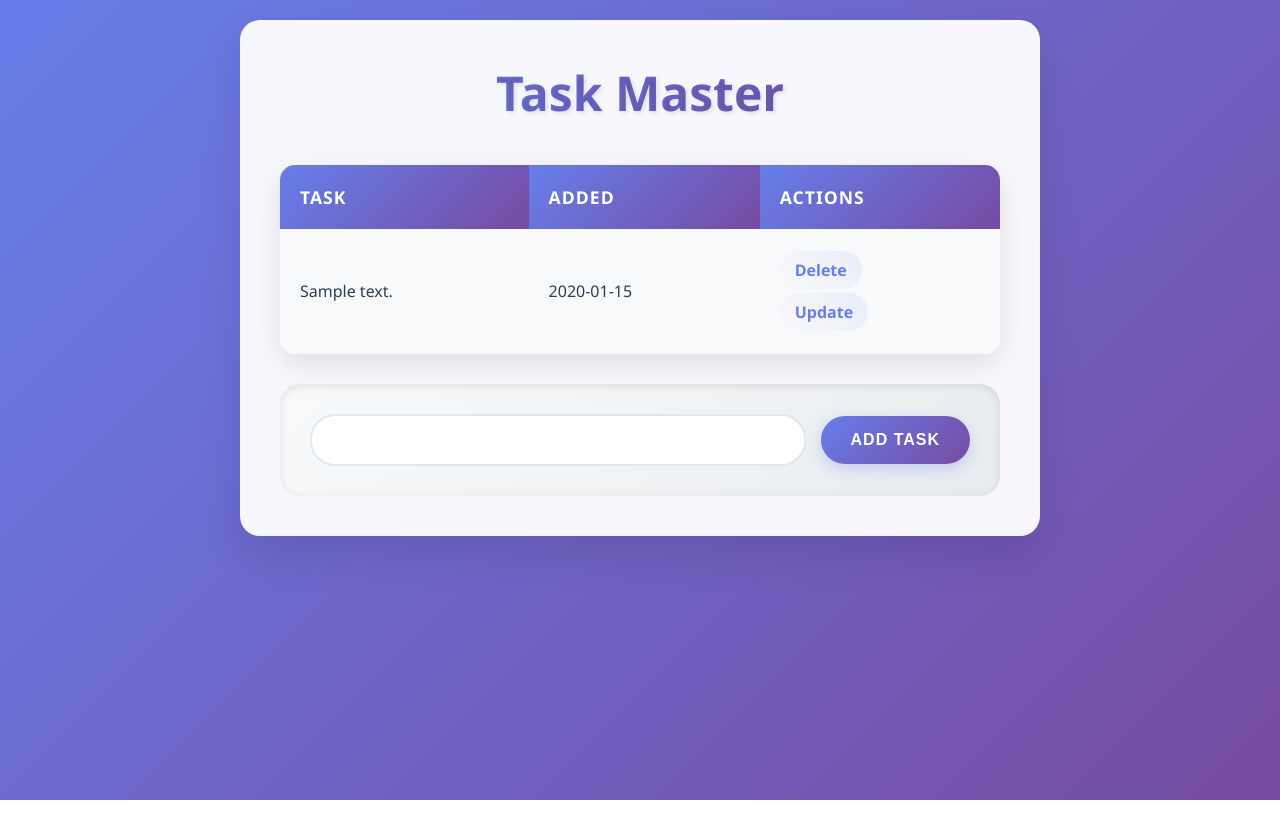
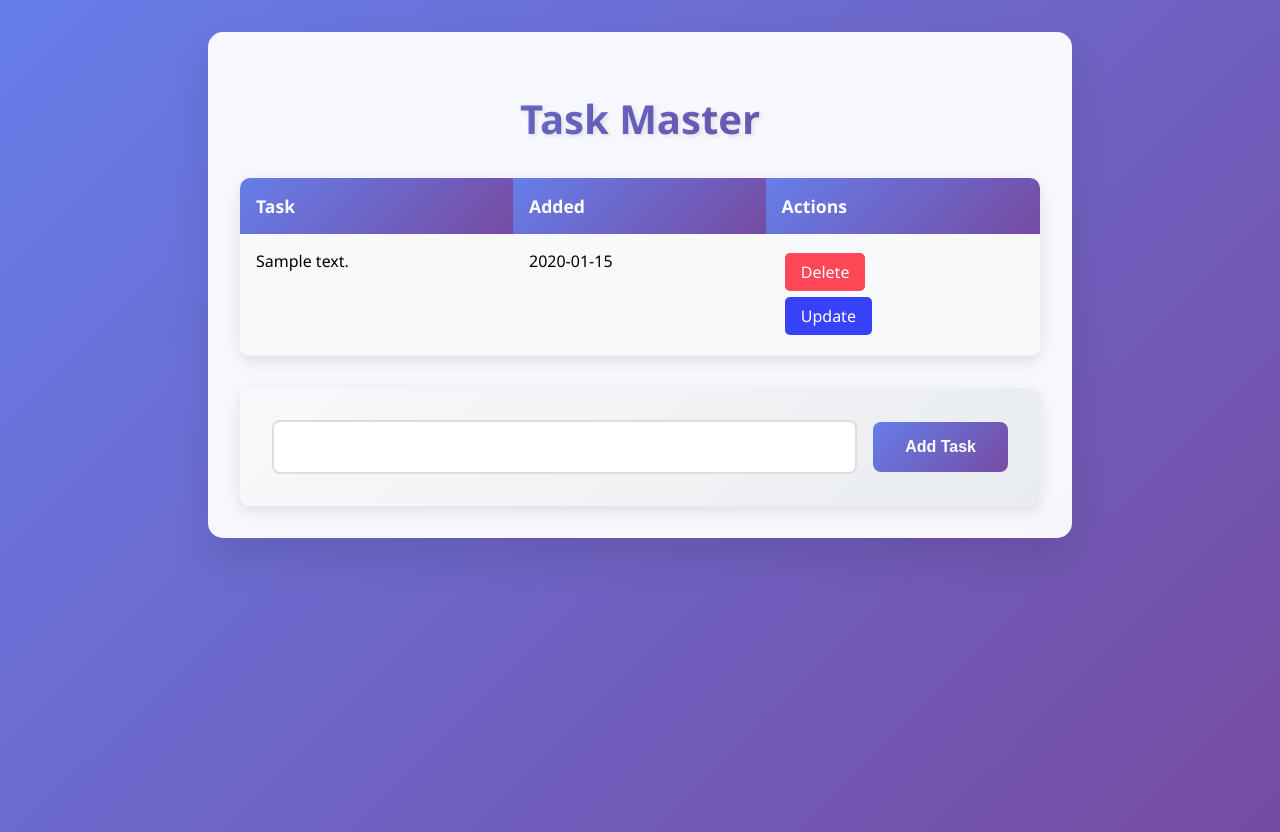
Before and after one commit to EthnXie/task-manager, a Flask app: page / in a window 1280 px wide. Before the commit the page ends 800 px from the top, so only its background shows below. Run offline with Flask 3, Linux system fonts and the light colour scheme; tables that the repository leaves empty hold one stand-in row (values such as "Sample post").

Commit message:
Changed CSS

```diff
--- a/static/css/main.css
+++ b/static/css/main.css
@@ -1,33 +1,28 @@
-/* Reset and base styles */
-* {
-    margin: 0;
-    padding: 0;
-    box-sizing: border-box;
-}
-
+/* General styling */
 body {
     font-family: 'Segoe UI', Tahoma, Geneva, Verdana, sans-serif;
     background: linear-gradient(135deg, #667eea 0%, #764ba2 100%);
+    margin: 0;
+    padding: 0;
     min-height: 100vh;
-    padding: 20px;
 }
 
 .content {
     max-width: 800px;
     margin: 0 auto;
+    padding: 2rem;
     background: rgba(255, 255, 255, 0.95);
-    border-radius: 20px;
-    padding: 40px;
+    border-radius: 15px;
     box-shadow: 0 20px 40px rgba(0, 0, 0, 0.1);
-    backdrop-filter: blur(10px);
+    margin-top: 2rem;
+    margin-bottom: 2rem;
 }
 
-/* Header */
+/* Header styling */
 h1 {
-    text-align: center;
-    color: #2c3e50;
-    font-size: 3em;
-    margin-bottom: 40px;
+    color: #333;
+    font-size: 2.5rem;
+    margin-bottom: 2rem;
     text-shadow: 2px 2px 4px rgba(0, 0, 0, 0.1);
     background: linear-gradient(45deg, #667eea, #764ba2);
     -webkit-background-clip: text;
@@ -35,33 +30,36 @@ h1 {
     background-clip: text;
 }
 
-/* Table styles */
+h4 {
+    color: #666;
+    font-style: italic;
+    margin-bottom: 2rem;
+}
+
+/* Table styling */
 table {
     width: 100%;
     border-collapse: collapse;
-    margin-bottom: 30px;
+    margin-bottom: 2rem;
     background: white;
-    border-radius: 15px;
+    border-radius: 10px;
     overflow: hidden;
-    box-shadow: 0 10px 30px rgba(0, 0, 0, 0.1);
+    box-shadow: 0 5px 15px rgba(0, 0, 0, 0.1);
 }
 
 th {
     background: linear-gradient(135deg, #667eea, #764ba2);
     color: white;
-    padding: 20px;
+    padding: 1rem;
     text-align: left;
     font-weight: 600;
-    font-size: 1.1em;
-    text-transform: uppercase;
-    letter-spacing: 1px;
+    font-size: 1.1rem;
 }
 
 td {
-    padding: 20px;
-    border-bottom: 1px solid #f1f3f4;
-    color: #2c3e50;
-    font-size: 1em;
+    padding: 1rem;
+    border-bottom: 1px solid #eee;
+    vertical-align: top;
 }
 
 tr:nth-child(even) {
@@ -71,141 +69,135 @@ tr:nth-child(even) {
 tr:hover {
     background-color: #e3f2fd;
     transform: scale(1.01);
+    transition: all 0.2s ease;
+}
+
+/* Action links styling */
+td a {
+    display: inline-block;
+    padding: 0.5rem 1rem;
+    margin: 0.2rem;
+    text-decoration: none;
+    border-radius: 5px;
+    font-weight: 500;
     transition: all 0.3s ease;
 }
 
-/* Action links */
-td a {
-    color: #667eea;
-    text-decoration: none;
-    font-weight: 600;
-    padding: 8px 15px;
-    border-radius: 25px;
-    transition: all 0.3s ease;
-    display: inline-block;
-    margin: 2px 0;
-    background: linear-gradient(45deg, transparent, rgba(102, 126, 234, 0.1));
+td a[href*="delete"] {
+    background: #ff4757;
+    color: white;
 }
 
-td a:hover {
-    background: linear-gradient(45deg, #667eea, #764ba2);
-    color: white;
+td a[href*="delete"]:hover {
+    background: #ff3742;
     transform: translateY(-2px);
-    box-shadow: 0 5px 15px rgba(102, 126, 234, 0.4);
+    box-shadow: 0 5px 15px rgba(255, 71, 87, 0.4);
 }
 
-/* Form styles */
+td a[href*="update"] {
+    background: #3742fa;
+    color: white;
+}
+
+td a[href*="update"]:hover {
+    background: #2f3542;
+    transform: translateY(-2px);
+    box-shadow: 0 5px 15px rgba(55, 66, 250, 0.4);
+}
+
+/* Form styling */
 form {
     background: linear-gradient(135deg, #f8f9fa, #e9ecef);
-    padding: 30px;
-    border-radius: 20px;
-    box-shadow: inset 0 2px 10px rgba(0, 0, 0, 0.1);
+    padding: 2rem;
+    border-radius: 10px;
+    box-shadow: 0 5px 15px rgba(0, 0, 0, 0.1);
     display: flex;
-    gap: 15px;
+    gap: 1rem;
     align-items: center;
     flex-wrap: wrap;
 }
 
 input[type="text"] {
     flex: 1;
-    min-width: 200px;
-    padding: 15px 20px;
-    border: 2px solid #e1e8ed;
-    border-radius: 25px;
-    font-size: 1em;
-    outline: none;
+    min-width: 250px;
+    padding: 1rem;
+    border: 2px solid #ddd;
+    border-radius: 8px;
+    font-size: 1rem;
     transition: all 0.3s ease;
-    background: white;
 }
 
 input[type="text"]:focus {
+    outline: none;
     border-color: #667eea;
-    box-shadow: 0 0 20px rgba(102, 126, 234, 0.2);
+    box-shadow: 0 0 0 3px rgba(102, 126, 234, 0.1);
     transform: translateY(-2px);
 }
 
 input[type="submit"] {
-    padding: 15px 30px;
+    padding: 1rem 2rem;
     background: linear-gradient(135deg, #667eea, #764ba2);
     color: white;
     border: none;
-    border-radius: 25px;
-    font-size: 1em;
+    border-radius: 8px;
+    font-size: 1rem;
     font-weight: 600;
     cursor: pointer;
     transition: all 0.3s ease;
-    text-transform: uppercase;
-    letter-spacing: 1px;
-    box-shadow: 0 5px 15px rgba(102, 126, 234, 0.3);
 }
 
 input[type="submit"]:hover {
     transform: translateY(-3px);
-    box-shadow: 0 10px 25px rgba(102, 126, 234, 0.4);
-    background: linear-gradient(135deg, #764ba2, #667eea);
+    box-shadow: 0 8px 25px rgba(102, 126, 234, 0.3);
+    background: linear-gradient(135deg, #5a6fd8, #6a4190);
 }
 
 input[type="submit"]:active {
     transform: translateY(-1px);
 }
 
-/* Empty state */
-table:empty::after {
-    content: "No tasks yet! Add your first task below.";
-    display: block;
-    text-align: center;
-    padding: 40px;
-    color: #6c757d;
-    font-style: italic;
-    font-size: 1.2em;
-}
-
 /* Responsive design */
 @media (max-width: 768px) {
     .content {
-        padding: 20px;
-        margin: 10px;
+        margin: 1rem;
+        padding: 1rem;
     }
 
     h1 {
-        font-size: 2em;
-        margin-bottom: 20px;
+        font-size: 2rem;
     }
 
-    table, th, td {
-        font-size: 0.9em;
+    table {
+        font-size: 0.9rem;
     }
 
     th, td {
-        padding: 12px 8px;
+        padding: 0.75rem;
     }
 
     form {
         flex-direction: column;
-        gap: 15px;
+        align-items: stretch;
     }
 
     input[type="text"] {
-        min-width: 100%;
-    }
-
-    input[type="submit"] {
-        width: 100%;
+        min-width: auto;
+        margin-bottom: 1rem;
     }
 }
 
-/* Animation for new tasks */
+/* Add some animation */
+.content {
+    animation: slideIn 0.5s ease-out;
+}
+
 @keyframes slideIn {
     from {
         opacity: 0;
-        transform: translateY(20px);
+        transform: translateY(30px);
     }
     to {
         opacity: 1;
         transform: translateY(0);
     }
 }
-
-tr {
-    animation: slideIn 0.3s ease forwards;
-}
```
